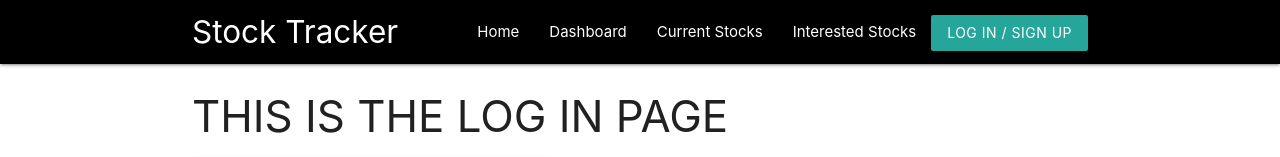
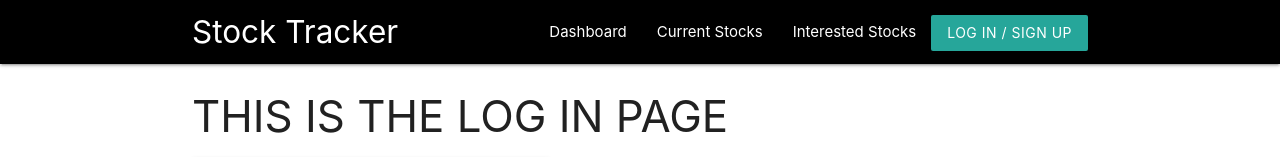
Before and after one commit to ryanrotman/stock-tracker-app, a React (Create React App) app in the folder client/: page / in a window 1280 px wide. Shown: the top 157 px of the page. Built offline with nearby package versions, Linux system fonts and the light colour scheme; no server answers.

Commit message:
commented out Home li

```diff
--- a/client/src/components/Nav/index.js
+++ b/client/src/components/Nav/index.js
@@ -20,7 +20,7 @@ function Nav() {
                     <Link to="/" id="logo-container" className="brand-logo">Stock Tracker</Link>
                     <a href="#" data-target="nav-mobile" className="sidenav-trigger"><i className="material-icons">menu</i></a>
                         <ul className="right hide-on-med-and-down">
-                            <li><Link to="/">Home</Link></li>
+                            {/* <li><Link to="/">Home</Link></li> */}
                             <li><Link to="/dashboard">Dashboard</Link></li>
                             <li><Link to="/current">Current Stocks</Link></li>
                             <li><Link to="/interested">Interested Stocks</Link></li>
@@ -31,7 +31,7 @@ function Nav() {
             </div>
 
             <ul id="nav-mobile" className="right sidenav">
-                <li className="white-text"><Link to="/">Home</Link></li>
+                {/* <li className="white-text"><Link to="/">Home</Link></li> */}
                 <li><Link to="/dashboard">Dashboard</Link></li>
                 <li><Link to="/current">Current Stocks</Link></li>
                 <li><Link to="/interested">Interested Stocks</Link></li>
```
